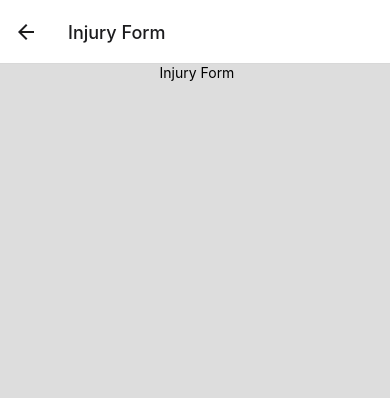
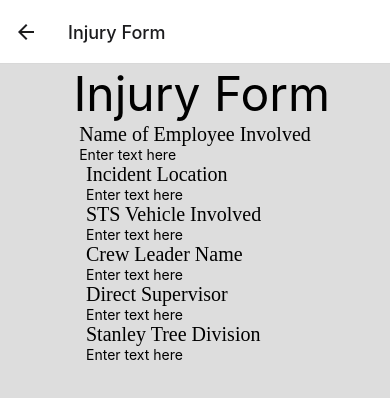
Before and after one commit to dannyara/React-Native-Incident-Form-Demo, a React Native app: screen /InjuryForm in a window 390 px wide. Shown: the top 398 px of the page. Built offline with nearby package versions, Linux system fonts and the light colour scheme.

Commit message:
added generic fields for auto accident and injury form

```diff
--- a/components/AutoAccidentForm.js
+++ b/components/AutoAccidentForm.js
@@ -2,18 +2,31 @@
 import * as React from "react";
 import {useState} from "react";
 
+const NameInput = ({label}) => {
+    const [text, setText] = useState('')
+    return (
+      <View style={styles.nameInput}>
+          <label>{label}</label>
+          <TextInput value={text}
+                     placeholder = "Enter text here"
+                     onChangeText={newText => setText(newText)}
+                     defaultValue={text}>
+          </TextInput>
+      </View>
+    );
+}
+
 const AutoAccidentPage = () => {
-    const [text, setText] = useState('')
+
     return (
         <View style={styles.container}>
             <Text style={{fontSize: 48}}> Auto Accident Form</Text>
-
-            <label > hello</label>
-            <TextInput value={text}
-                       style={styles.nameInput}
-                       placeholder={"Enter Full Name" }>
-
-            </TextInput>
+            <NameInput label={"Name of Employee Involved"} />
+            <NameInput label={"Incident Location"} />
+            <NameInput label={"STS Vehicle Involved"} />
+            <NameInput label={"Crew Leader Name"} />
+            <NameInput label={"Direct Supervisor"} />
+            <NameInput label={"Stanley Tree Division"} />
 
         </View>
     );
@@ -23,10 +36,10 @@
         flex: 1,
         backgroundColor: '#dddddd',
         alignItems: 'center',
-        justifyContent: 'space-between'
     },
     nameInput: {
-        fontSize: 20
+        fontSize: 20,
+        justifyContent: 'top'
     }
 });
 export default AutoAccidentPage
--- a/components/InjuryForm.js
+++ b/components/InjuryForm.js
@@ -1,10 +1,31 @@
-import {StyleSheet, Text, View} from "react-native";
+import {StyleSheet, Text, TextInput, View} from "react-native";
+import {useState} from "react";
+import * as React from "react";
 
+
+const NameInput = ({label}) => {
+    const [text, setText] = useState('')
+    return (
+        <View style={styles.nameInput}>
+            <label>{label}</label>
+            <TextInput value={text}
+                       placeholder = "Enter text here"
+                       onChangeText={newText => setText(newText)}
+                       defaultValue={text}>
+            </TextInput>
+        </View>
+    );
+}
 const InjuryPage = () => {
     return (
         <View style={styles.container}>
-
-            <Text> Injury Form</Text>
+            <Text style={{fontSize: 48}}> Injury Form</Text>
+            <NameInput label={"Name of Employee Involved"} />
+            <NameInput label={"Incident Location"} />
+            <NameInput label={"STS Vehicle Involved"} />
+            <NameInput label={"Crew Leader Name"} />
+            <NameInput label={"Direct Supervisor"} />
+            <NameInput label={"Stanley Tree Division"} />
 
         </View>
     );
@@ -16,5 +37,9 @@
         alignItems: 'center',
 
     },
+    nameInput: {
+        fontSize: 20,
+        justifyContent: 'top'
+    }
 });
 export default InjuryPage
```
